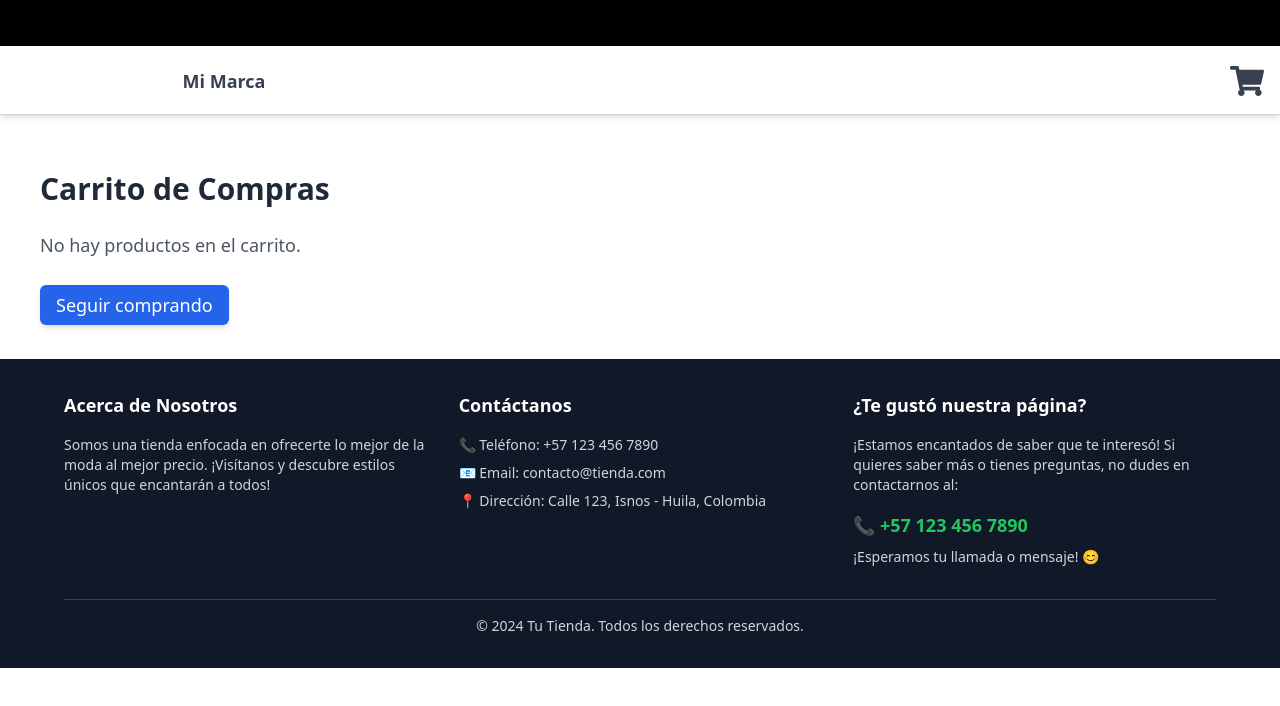
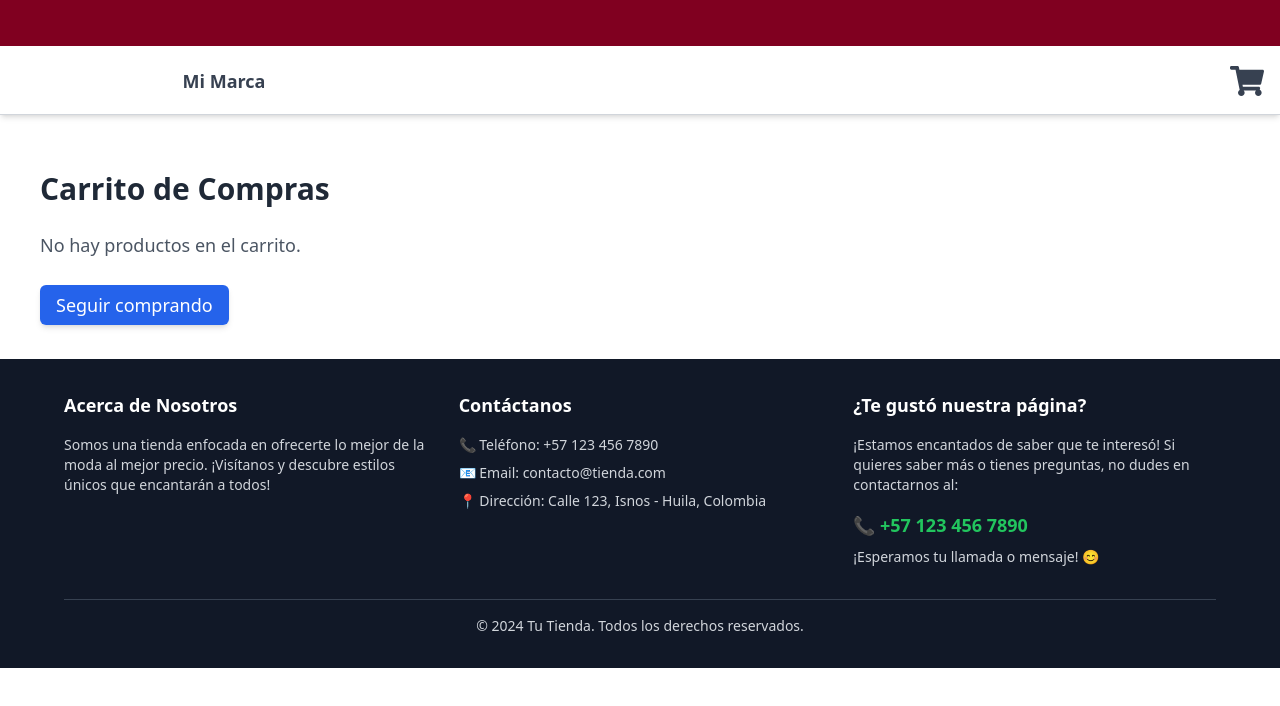
Before and after one commit to bravodaniel12/TiendaaPrueba, a React (Vite) app in the folder TiendaP/: page /carrito in a window 1280 px wide. Shown: the top 706 px of the page. Built offline with nearby package versions, Linux system fonts and the light colour scheme.

Commit message:
update cart colors

```diff
--- a/TiendaP/src/components/pages/CartPage.jsx
+++ b/TiendaP/src/components/pages/CartPage.jsx
@@ -14,11 +14,11 @@ function CartPage() {
   return (
     <>
       {/* Marquee */}
-      <div className="bg-black text-white fixed top-0 w-full z-50">
-        <marquee className="py-2" scrollamount="8">
-          - Ropa nueva todas las semanas🔥 - Estilos y tendencias😲😮 - Lo Mejor en calzado 👟 - ¡Descubre nuestras ofertas exclusivas!♥️ - Promociones imperdibles🤑💸
-        </marquee>
-      </div>
+      <div className="bg-burdeos text-white fixed top-0 w-full z-50">
+				<marquee className="py-2" scrollamount="8">
+					- Ropa nueva todas las semanas🔥 - Estilos y tendencias😲😮 - Lo mejor en calzado 👟 - ¡Descubre nuestras ofertas exclusivas!♥️ - Promociones imperdibles🤑💸
+				</marquee>
+			</div>
       <Header />
       <div className="p-10 mt-4">
         <h1 className="text-3xl xs:text-4xl font-bold text-gray-800 mb-6">Carrito de Compras</h1>
@@ -28,7 +28,7 @@ function CartPage() {
         ) : (
           <div className={`grid ${cart.length === 1 ? 'grid-cols-1' : 'grid-cols-1 md:grid-cols-2'} gap-8`}>
             {cart.map((item, index) => (
-              <div key={index} className="flex items-center bg-white p-4 rounded-lg shadow-lg hover:shadow-xl transition-shadow duration-200">
+              <div key={index} className="flex items-center bg-white p-4 border border-dorado rounded-lg shadow-lg hover:shadow-xl transition-shadow duration-200">
 
                 {/* Imagen */}
                 <div
```
